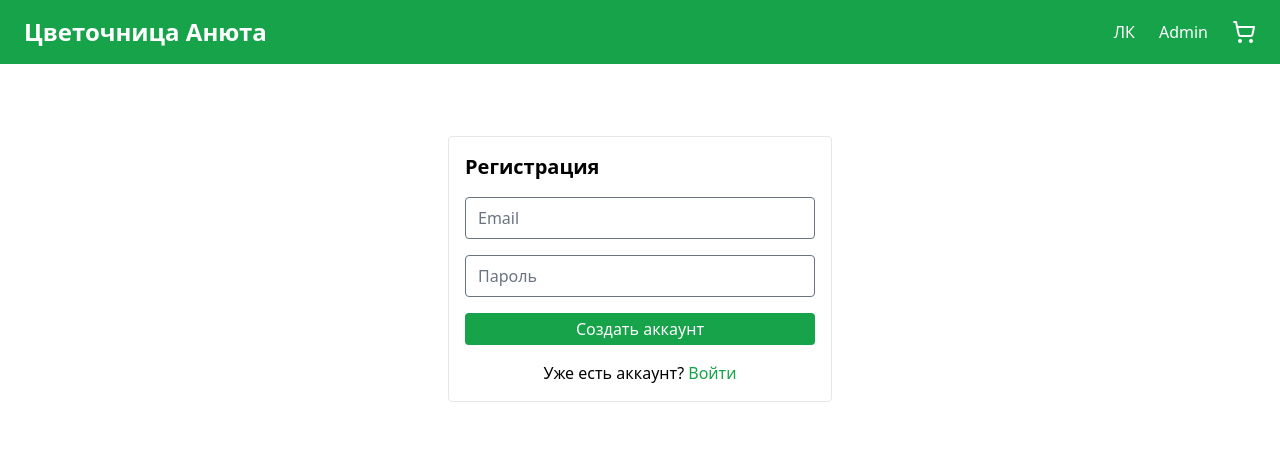
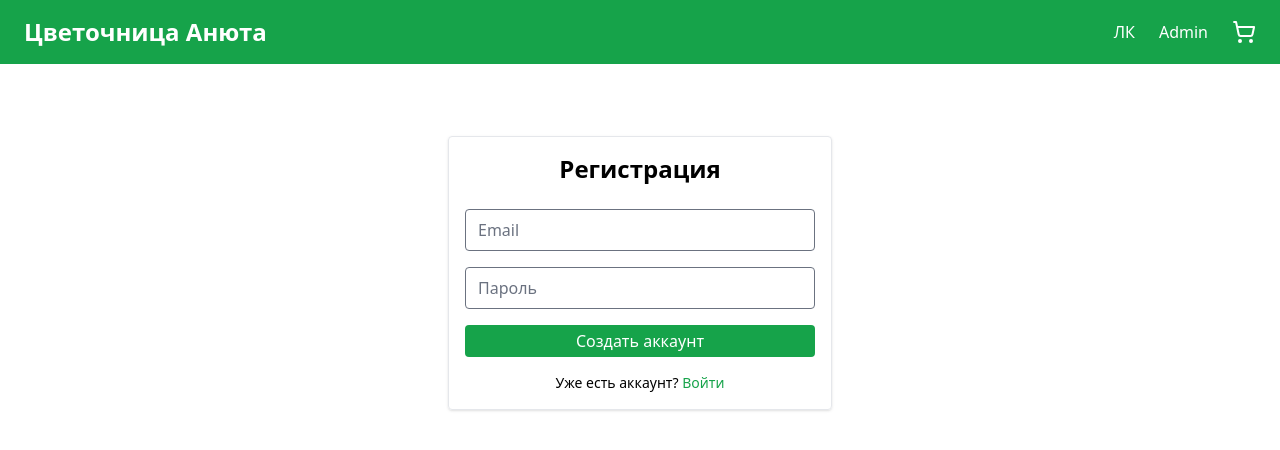
Before and after one commit to m0khm/flower-shop, a Next.js app: page /auth/register in a window 1280 px wide. Shown: the top 450 px of the page. Built offline with nearby package versions, Linux system fonts and the light colour scheme.

Commit message:
Update register.jsx

```diff
--- a/src/pages/auth/register.jsx
+++ b/src/pages/auth/register.jsx
@@ -1,4 +1,5 @@
-import { useState } from 'react';
+// src/pages/auth/register.jsx
+import React, { useState } from 'react';
 import Link from 'next/link';
 import { Button } from '@/components/ui/button';
 
@@ -6,7 +7,6 @@ export default function Register() {
   const [email, setEmail] = useState('');
   const [password, setPassword] = useState('');
 
-  // Компонент должен быть обычной функцией, не async
   const handleSubmit = async (e) => {
     e.preventDefault();
     const res = await fetch('/api/auth/register', {
@@ -23,8 +23,10 @@ export default function Register() {
   };
 
   return (
-    <div className="max-w-sm mx-auto mt-10 p-4 border rounded">
-      <h1 className="text-xl font-semibold mb-4">Регистрация</h1>
+    <div className="max-w-sm mx-auto mt-10 p-4 border rounded shadow">
+      <h1 className="text-2xl font-semibold mb-6 text-center">
+        Регистрация
+      </h1>
       <form onSubmit={handleSubmit} className="space-y-4">
         <input
           type="email"
@@ -32,7 +34,7 @@ export default function Register() {
           onChange={(e) => setEmail(e.target.value)}
           required
           placeholder="Email"
-          className="w-full border px-3 py-2 rounded"
+          className="w-full border px-3 py-2 rounded focus:outline-none focus:ring"
         />
         <input
           type="password"
@@ -40,14 +42,16 @@ export default function Register() {
           onChange={(e) => setPassword(e.target.value)}
           required
           placeholder="Пароль"
-          className="w-full border px-3 py-2 rounded"
+          className="w-full border px-3 py-2 rounded focus:outline-none focus:ring"
         />
         <Button className="w-full">Создать аккаунт</Button>
       </form>
-      <p className="mt-4 text-center">
+      <p className="mt-4 text-center text-sm">
         Уже есть аккаунт?{' '}
         <Link href="/auth/login">
-          <a className="text-green-600 hover:underline">Войти</a>
+          <a className="text-green-600 hover:underline">
+            Войти
+          </a>
         </Link>
       </p>
     </div>
```
